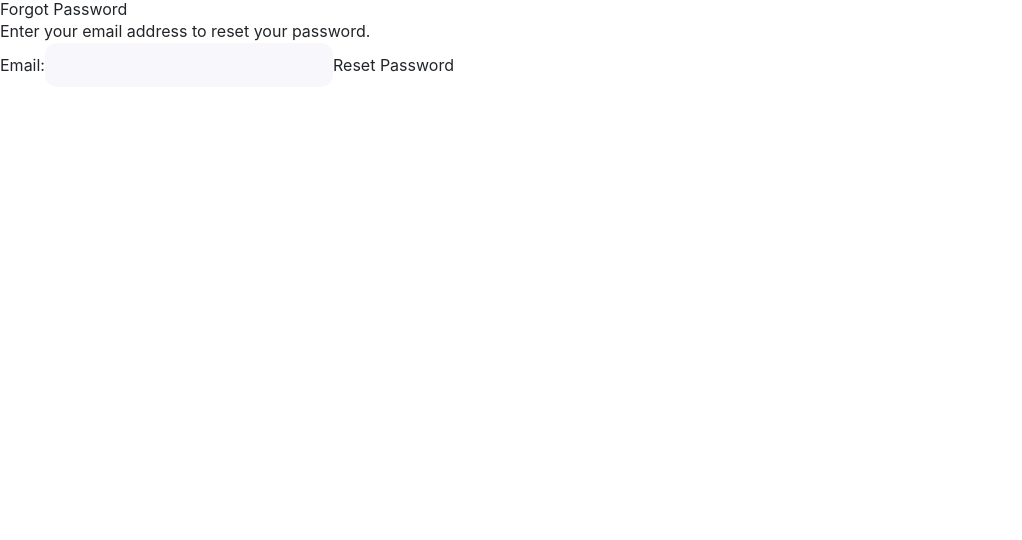
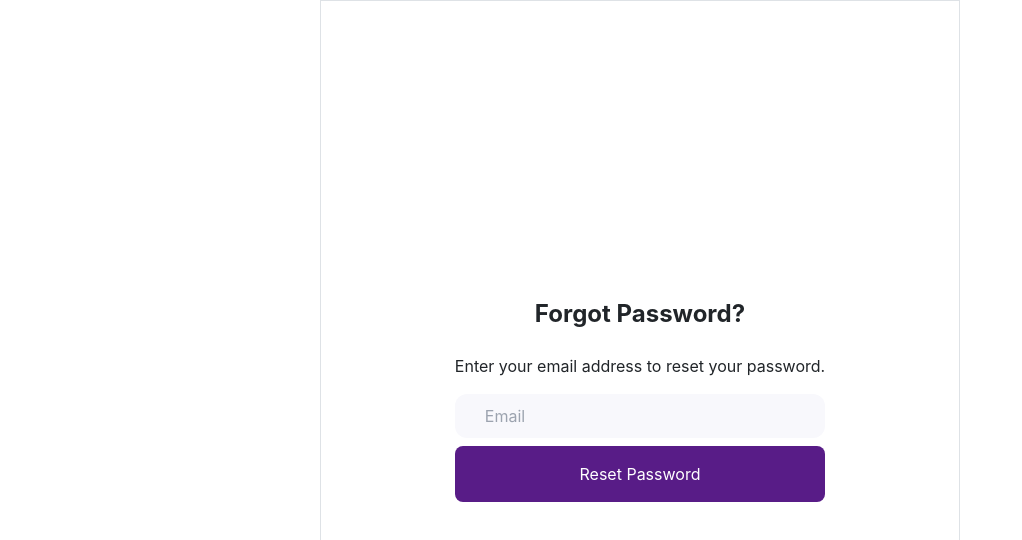
Before and after one commit to teflonRozay/newRepo, a React (Create React App) app: page /ForgotPassword in a window 1280 px wide. Shown: the top 540 px of the page, without its empty margins (0-1022 px from the left). Built offline with nearby package versions, Linux system fonts and the light colour scheme.

Commit message:
update reset password ui

```diff
--- a/src/Components/ForgotPassword.js
+++ b/src/Components/ForgotPassword.js
@@ -1,55 +1,77 @@
-import React, { useState } from 'react';
-import { useNavigate } from 'react-router-dom';
+import React, { useState } from "react";
+import { useNavigate } from "react-router-dom";
+import Button from "./Button.js";
 
 const ForgotPassword = () => {
-  const [email, setEmail] = useState('');
-  const [errorMessage, setErrorMessage] = useState('');
+  const [email, setEmail] = useState("");
+  const [errorMessage, setErrorMessage] = useState("");
   const navigate = useNavigate();
-  const baseUrl =process.env.REACT_APP_BASEURL
+  const baseUrl = process.env.REACT_APP_BASEURL;
 
   const handleSubmit = async (e) => {
     e.preventDefault();
 
     try {
       const response = await fetch(`${baseUrl}/auth/send-otp`, {
-        method: 'POST',
+        method: "POST",
         headers: {
-          'Content-Type': 'application/json',
+          "Content-Type": "application/json",
         },
-        body: JSON.stringify({email:email, triggerEvent:'confirm-reset-password'}),
-
+        body: JSON.stringify({
+          email: email,
+          triggerEvent: "confirm-reset-password",
+        }),
       });
 
       if (response.ok) {
-        navigate('/ResetPassword'); // Navigate to the reset password page
+        navigate("/ResetPassword"); // Navigate to the reset password page
       } else {
         const data = await response.json();
-        console.log(data)
-        setErrorMessage(data.message || 'Invalid email. Please try again.');
+        console.log(data);
+        setErrorMessage(data.message || "Invalid email. Please try again.");
       }
     } catch (error) {
-      console.error('Error:', error);
-      setErrorMessage('An error occurred while requesting the password reset. Please try again later.');
+      console.error("Error:", error);
+      setErrorMessage(
+        "An error occurred while requesting the password reset. Please try again later."
+      );
     }
   };
 
   return (
-    <div>
-      <h2>Forgot Password</h2>
-      <p>Enter your email address to reset your password.</p>
-      <form onSubmit={handleSubmit}>
-        <label htmlFor="email">Email:</label>
+    <div className=" bg-white">
+      <div className="flex flex-col justify-center items-center h-screen gap-y-4 border mx-[20rem]">
+        <div className="flex flex-col m">
+          <h1 className="font-bold text-2xl">Forgot Password?</h1>
+        </div>
+        <div className="">
+          <form
+            onSubmit={handleSubmit}
+            className="flex flex-col justify-center items-center"
+          >
+            <label htmlFor="email" className="my-2">
+              Enter your email address to reset your password.
+            </label>
             <input
               type="email"
               id="email"
               name="email"
               value={email}
               onChange={(e) => setEmail(e.target.value)}
+              placeholder="Email"
               required
+              className="w-full my-2"
             />
-        <button type="submit">Reset Password</button>
+
+            <Button
+              type="submit"
+              className="bg-purple-900 px-2 mx-auto"
+              text="Reset Password"
+            ></Button>
           </form>
-      {errorMessage && <p style={{ color: 'red' }}>{errorMessage}</p>}
+          {errorMessage && <p style={{ color: "red" }}>{errorMessage}</p>}
+        </div>
+      </div>
     </div>
   );
 };
--- a/src/Components/PasswordCongrat.js
+++ b/src/Components/PasswordCongrat.js
@@ -1,11 +1,46 @@
 import React from "react";
+import Button from "./Button.js";
+import { useLocation } from "react-router-dom";
+import { useNavigate } from "react-router-dom";
+const Congrats = `${process.env.PUBLIC_URL}/Congrats.png`;
 
 const PasswordCongrat = () => {
+  const navigate = useNavigate();
 
+  const location = useLocation();
+  const queryParams = new URLSearchParams(location.search);
+  const email = queryParams.get("email");
 
-    return (
-      <div>You have a new password</div>
-    );
+  const handleExplore = () => {
+    navigate("/");
   };
 
-  export default PasswordCongrat;
+  return (
+    <div>
+      <div className="h-screen flex">
+        <div className="flex-1 flex flex-col justify-center items-center gap-y-4 border mx-[20rem] bg-white">
+          <div className="h-20 w-20">
+            <img src={Congrats} alt="congrats" />
+          </div>
+
+          <div className="gap-y-4">
+            <p className="font-bold text-2xl py-4">Hey, {email} </p>
+            <p className="py-4">
+              Successful! Your new password has been successfully updated
+            </p>
+
+            <div onClick={() => handleExplore()}>
+              <Button
+                type="submit"
+                className="bg-purple-900 px-2"
+                text="Back to sign in"
+              ></Button>
+            </div>
+          </div>
+        </div>
+      </div>
+    </div>
+  );
+};
+
+export default PasswordCongrat;
--- a/src/Components/PasswordUpdate.js
+++ b/src/Components/PasswordUpdate.js
@@ -1,6 +1,7 @@
 import React, { useState } from "react";
 import { useNavigate } from "react-router-dom";
 import { useParams } from "react-router-dom";
+import Button from "./Button";
 
 const PasswordUpdate = () => {
   const [password1, setPassword1] = useState("");
@@ -36,10 +37,12 @@ const PasswordUpdate = () => {
         }),
       });
 
+      const data = await response.json();
+      console.log("dataly........", data);
+
       if (response.ok) {
-        navigate("/PasswordCongrat"); // Navigate to the password updated page
+        navigate(`/PasswordCongrat?email=${data.data.email}`);
       } else {
-        const data = await response.json();
         setUpdateError(
           data.message || "Failed to update password. Please try again."
         );
@@ -54,34 +57,48 @@ const PasswordUpdate = () => {
 
   return (
     <div>
-      <h2>Update Password</h2>
-      <form onSubmit={handleSubmit}>
-        <div>
-          <label htmlFor="password"> Password1:</label>
+      <div className="h-screen flex flex-col justify-center items-center border  mx-[20rem] bg-white">
+        <h2 className="font-bold text-3xl py-4">Update Password</h2>
+        <div className="gap-y-4 w-[40%]">
+          <form onSubmit={handleSubmit} className="flex flex-col">
+            <div className="flex flex-col">
+              <label htmlFor="password"> Password</label>
               <input
                 type="password"
                 id="password1"
                 name="password2"
                 value={password1}
                 onChange={(e) => setPassword1(e.target.value)}
+                className="py-3"
                 required
               />
             </div>
 
-        <div>
-          <label htmlFor="password2"> Password2:</label>
+            <div className="flex flex-col py-3">
+              <label htmlFor="password2"> Confirm Password</label>
               <input
                 type="password"
                 id="password2"
                 name="password2"
                 value={password2}
                 onChange={(e) => setPassword2(e.target.value)}
+                className="py-3"
                 required
               />
             </div>
-        <button type="submit">Update Password</button>
+
+            <Button
+              type="submit"
+              className="bg-purple-900 px-2"
+              text="Save Password"
+            ></Button>
+            <p className=" text-center py-4">
+              This will be your new password to sign in to stridez
+            </p>
           </form>
           {updateError && <p style={{ color: "red" }}>{updateError}</p>}
+        </div>
+      </div>
     </div>
   );
 };
--- a/src/Components/ResetPassword.js
+++ b/src/Components/ResetPassword.js
@@ -1,11 +1,14 @@
 import React, { useState } from "react";
 import { useNavigate } from "react-router-dom";
+import Button from "./Button.js";
+
 
 const ResetPassword = () => {
   const [codeDigits, setCodeDigits] = useState(["", "", "", "", "", ""]);
   const [verificationError, setVerificationError] = useState("");
   const navigate = useNavigate();
-  const baseUrl =process.env.REACT_APP_BASEURL
+  const baseUrl = process.env.REACT_APP_BASEURL;
+
 
   const handleChange = (e, index) => {
     const newCodeDigits = [...codeDigits];
@@ -14,7 +17,7 @@ const ResetPassword = () => {
   };
 
   const buttonStyle = {
-    margin: '2rem',
+    margin: "2rem",
     // Add more styles as needed
   };
 
@@ -29,14 +32,14 @@ const ResetPassword = () => {
           "Content-Type": "application/json",
         },
         body: JSON.stringify({
-          token:verificationCode,
-          triggerEvent:'confirm-reset-password'
+          token: verificationCode,
+          triggerEvent: "confirm-reset-password",
         }),
       });
 
       if (response.ok) {
-        const data = await response.json()
-        console.log("validation token: " + data)
+        const data = await response.json();
+        console.log("validation token: " + data);
         navigate(`/PasswordUpdate/${data.data.token}`);
       } else {
         setVerificationError("Incorrect verification code. Please try again.");
@@ -49,9 +52,13 @@ const ResetPassword = () => {
 
   return (
     <div>
-      <h2>Verify Email</h2>
+      <div className="flex flex-col justify-center items-center text-center border mx-[20rem] h-screen bg-white">
+        <div>
+          {/* <h2>Verify Email</h2> */}
+        </div>
+        <div>
           <form onSubmit={handleSubmit}>
-        <label>Enter Verification Code:</label>
+            <label className="font-bold text-2xl">Enter Verification Code</label>
             <div>
               {codeDigits.map((digit, index) => (
                 <input
@@ -62,13 +69,24 @@ const ResetPassword = () => {
                   value={digit}
                   onChange={(e) => handleChange(e, index)}
                   required
-              style={{ width: "2em", textAlign: "center" }}
+                  className=" w-[3em] h-[3em] text-center input-no-spinner  border rounded-lg border-black mx-2 my-4"
                 />
               ))}
             </div>
-        <button type="submit" style={buttonStyle}>Submit</button>
+            {/* <button type="submit" style={buttonStyle}>
+              Submit
+            </button> */}
+            <Button
+              type="submit"
+              className="bg-purple-900 px-2"
+              text="Submit"
+            ></Button>
           </form>
-      {verificationError && <p style={{ color: "red" }}>{verificationError}</p>}
+          {verificationError && (
+            <p style={{ color: "red" }}>{verificationError}</p>
+          )}
+        </div>
+      </div>
     </div>
   );
 };
--- a/src/styles/App.css
+++ b/src/styles/App.css
@@ -18,4 +18,5 @@
 
 body {
     font-family: 'Poppins', sans-serif;
+    background-color:  #f3f2f2;
   }
```
Lines whose indentation alone changed are shown as unchanged.
